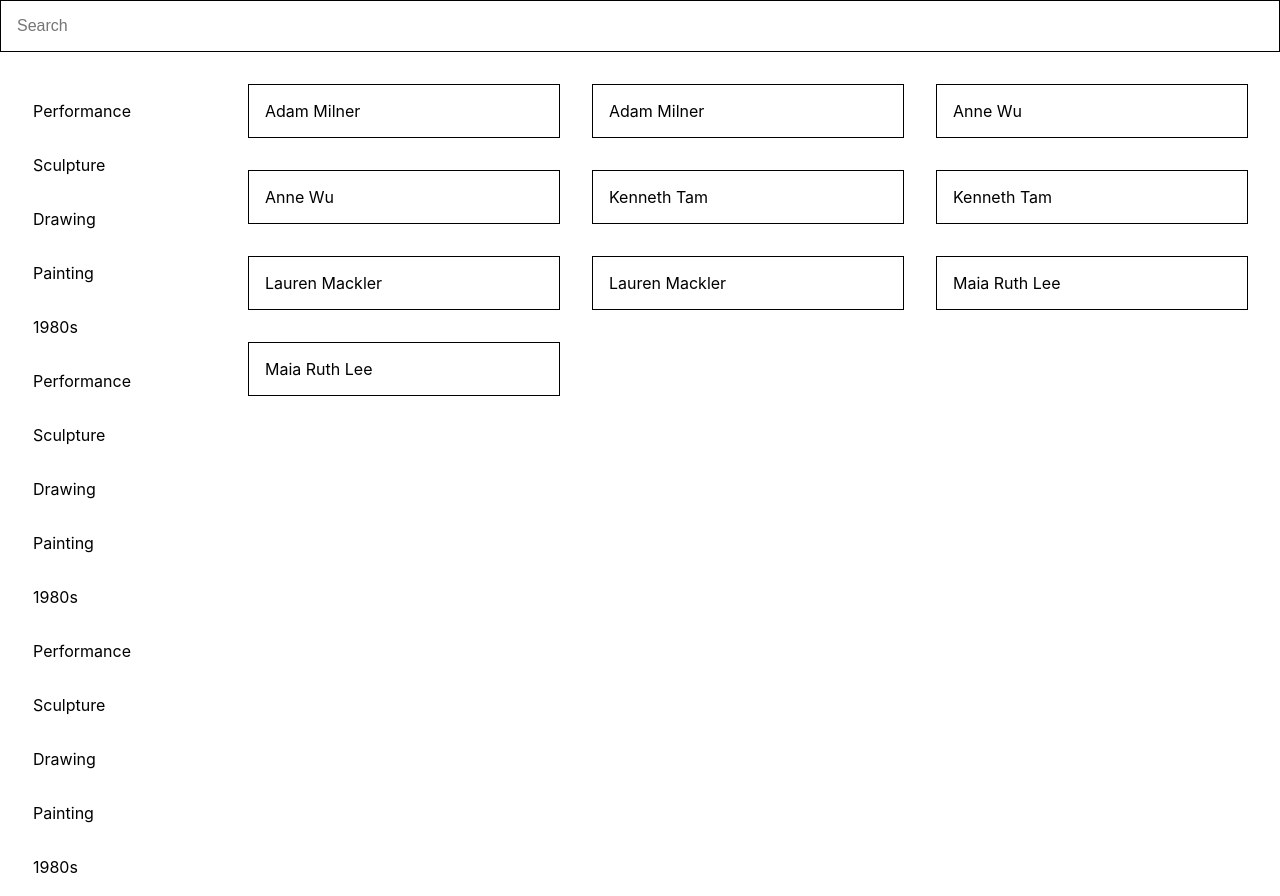
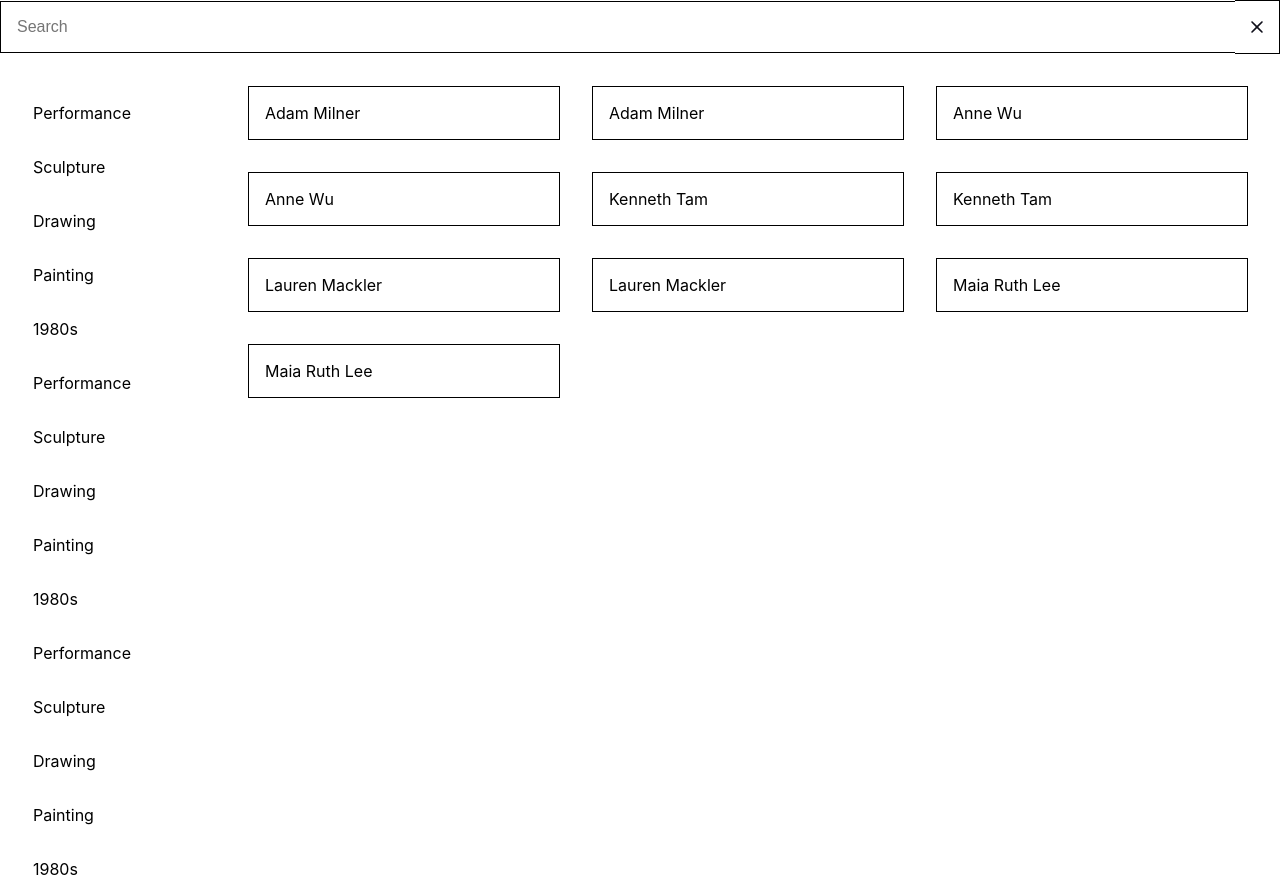
Before and after one commit to mmmanyfold/study-table-ui, a React (Create React App) app: page / in a window 1280 px wide. Built offline with nearby package versions, Linux system fonts and the light colour scheme.

Commit message:
add search clearing

```diff
--- a/src/App.css
+++ b/src/App.css
@@ -5,13 +5,22 @@
 
 .search-container {
   display: flex;
+  align-items: center;
 }
 
 .search-input {
   flex: 1;
   padding: 1em;
+  font-size: 1em;
   border: 1px solid #000;
-  font-size: 1em;
+  border-right: 0;
+}
+
+.search-clear-icon {
+  padding: 1em;
+  border: 1px solid #000;
+  border-left: 0;
+  cursor: pointer;
 }
 
 .main {
--- a/src/App.js
+++ b/src/App.js
@@ -86,6 +86,11 @@ function App() {
     handleFilter([], query);
   };
 
+  const onClearSearch = () => {
+    setQuery('');
+    handleFilter(activeTags, '');
+  };
+
   return (
     <div className="app">
       {mobile && (
@@ -94,7 +99,7 @@ function App() {
           {mobile && activeTags.length ? ` (${activeTags.length})` : ''}
         </div>
       )}
-      <SearchBar value={query} onChange={onSearch} />
+      <SearchBar value={query} onChange={onSearch} onClear={onClearSearch} />
       <div className="main">
         <Filters
           data={tags}
--- a/src/components/SearchBar.js
+++ b/src/components/SearchBar.js
@@ -1,6 +1,7 @@
 import React from 'react';
+import CloseIcon from '../assets/close-icon.svg';
 
-const SearchBar = ({ value, onChange }) => {
+const SearchBar = ({ value, onChange, onClear }) => {
   return (
     <div className="search-container">
       <input
@@ -10,6 +11,9 @@ const SearchBar = ({ value, onChange }) => {
         placeholder="Search"
         className="search-input"
       />
+      <div role="button" onClick={onClear} className="search-clear-icon">
+        <img src={CloseIcon} />
+      </div>
     </div>
   );
 };
```
Also changed, not shown: src/assets/close-icon.svg (added).
